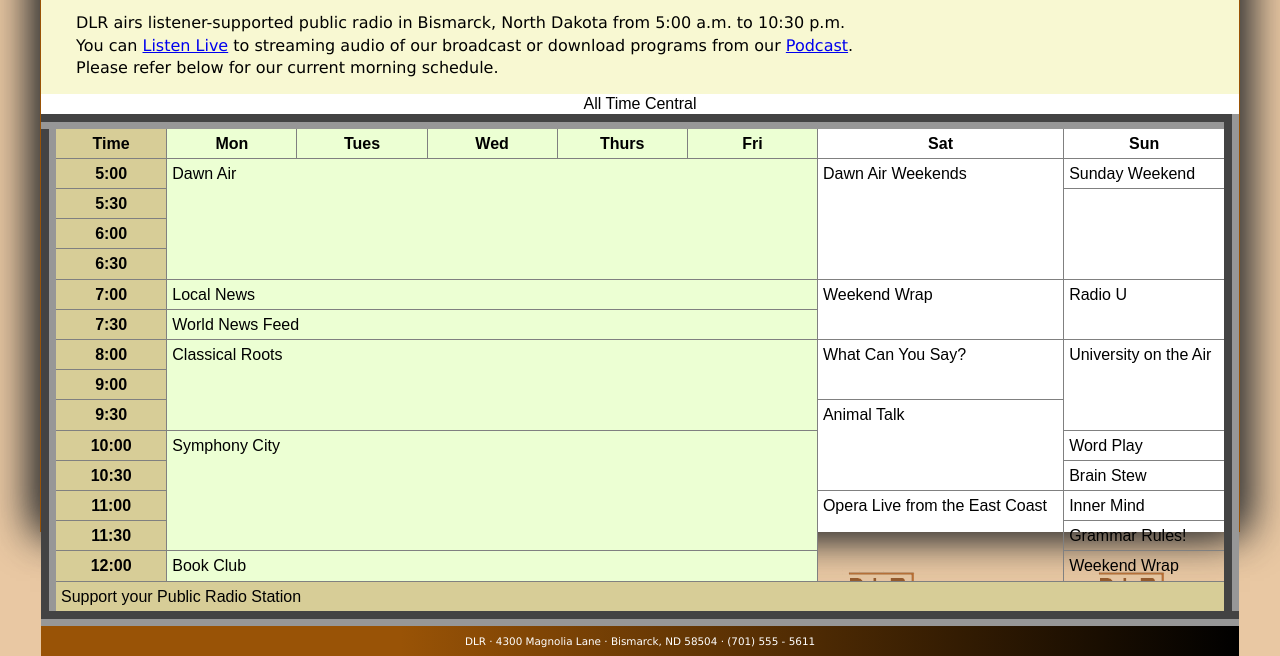
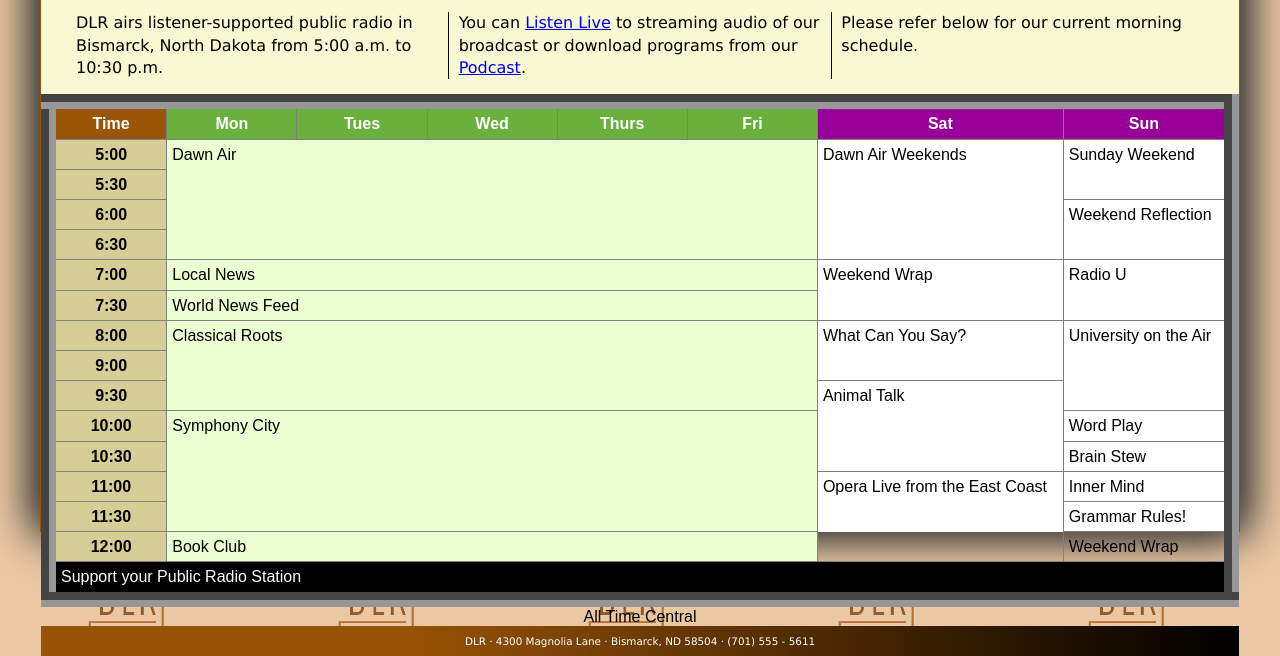
Before and after one commit to CTC-Coding-Year-1/tutorial-6-review-NateAufdenberg, a plain HTML site: page index.html in a window 1280 px wide. Shown: the part 268-924 px from the top of the page. Drawn offline with Linux system fonts and the light colour scheme; files whose address does not match are found by name.

Commit message:
Finished

```diff
--- /dev/null
+++ b/Styles/dlr_columns2.css
@@ -0,0 +1,34 @@
+@charset "utf-8";
+
+/*
+   New Perspectives on HTML and CSS
+   Tutorial 6
+   Review Assignment
+
+   Columns Style Sheet
+   Author: Nathaniel Aufdenberg
+   Date:   12-1-23
+
+   Filename:         dlr_columns2.css
+
+*/
+
+
+
+/* Column Styles */
+
+@media only screen and (min-width: 641px) {
+   p {
+      -moz-column-count: 3;
+      -webkit-column-count: 3;
+      column-count: 3;
+
+      -moz-column-gap: 20px;
+      -webkit-column-gap: 20px;
+      column-gap: 20px;
+
+      -moz-column-rule: 1px solid black;
+      -webkit-column-rule: 1px solid black;
+      column-rule: 1px solid black;
+   }
+}
--- a/Styles/dlr_tables2.css
+++ b/Styles/dlr_tables2.css
@@ -33,6 +33,10 @@ table.Programs th, table.Programs td {
 }
 /* Table Caption Styles */
 
+table.Programs caption {
+   caption-side: bottom;
+   text-align: center;
+}
 
 /* Table Column Styles */
 col.timeColumn {
@@ -51,6 +55,21 @@ col.wEndcolumns {
 }
 /* Table Header Styles */
 
+table.Programs thead {
+   color: white;
+   background: rgb(105, 177, 60);
+}
 
+table.Programs thead th:first-of-type {
+   background: rgb(153, 86, 7);
+}
+
+table.Programs thead th:nth-of-type(7), table.Programs thead th:nth-of-type(8){
+   background: rgb(153, 0, 153);
+}
 
 /* Table Footer Styles */
+table.Programs tfoot {
+   color: white;
+   background: black;
+}
--- a/index.html
+++ b/index.html
@@ -20,6 +20,7 @@
    <link href="./Styles/dlr_reset2.css" rel="stylesheet" />
    <link href="./Styles/dlr_styles2.css" rel="stylesheet" />
    <link href="./Styles/dlr_tables2.css" rel="stylesheet" />
+   <link href="./Styles/dlr_columns2.css" rel="stylesheet" />
 </head>
 
 <body>
@@ -77,13 +78,14 @@
             <th>5:00</th>
             <td colspan="5" rowspan="4">Dawn Air</td>
             <td rowspan="4">Dawn Air Weekends</td>
-            <td>Sunday Weekend</td>
+            <td rowspan="2">Sunday Weekend</td>
          </tr>
          <tr>
             <th>5:30</th>
          </tr>
          <tr>
             <th>6:00</th>
+            <td rowspan="2">Weekend Reflection</td>
          </tr>
          <tr>
             <th>6:30</th>
```
Also changed, not shown: Styles/dlr_columns2_txt.css (deleted, +0 -18 lines).
